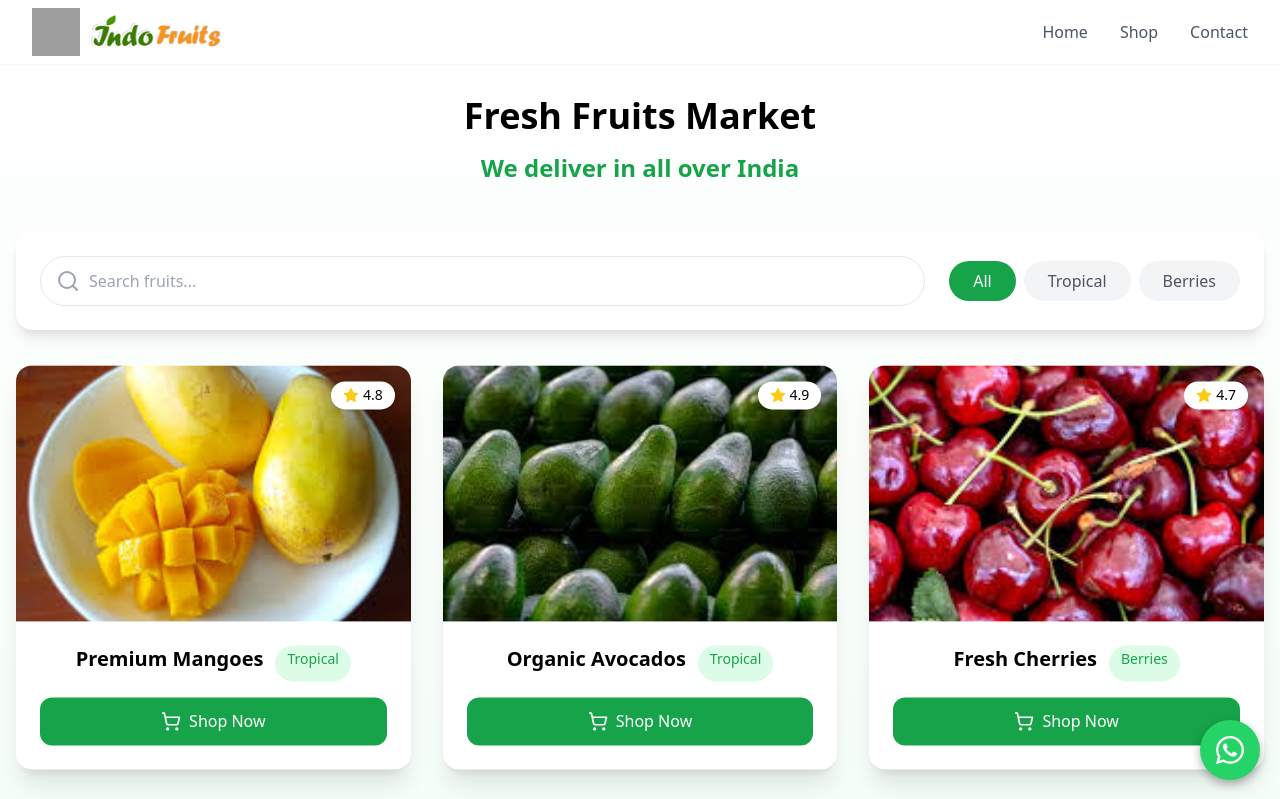
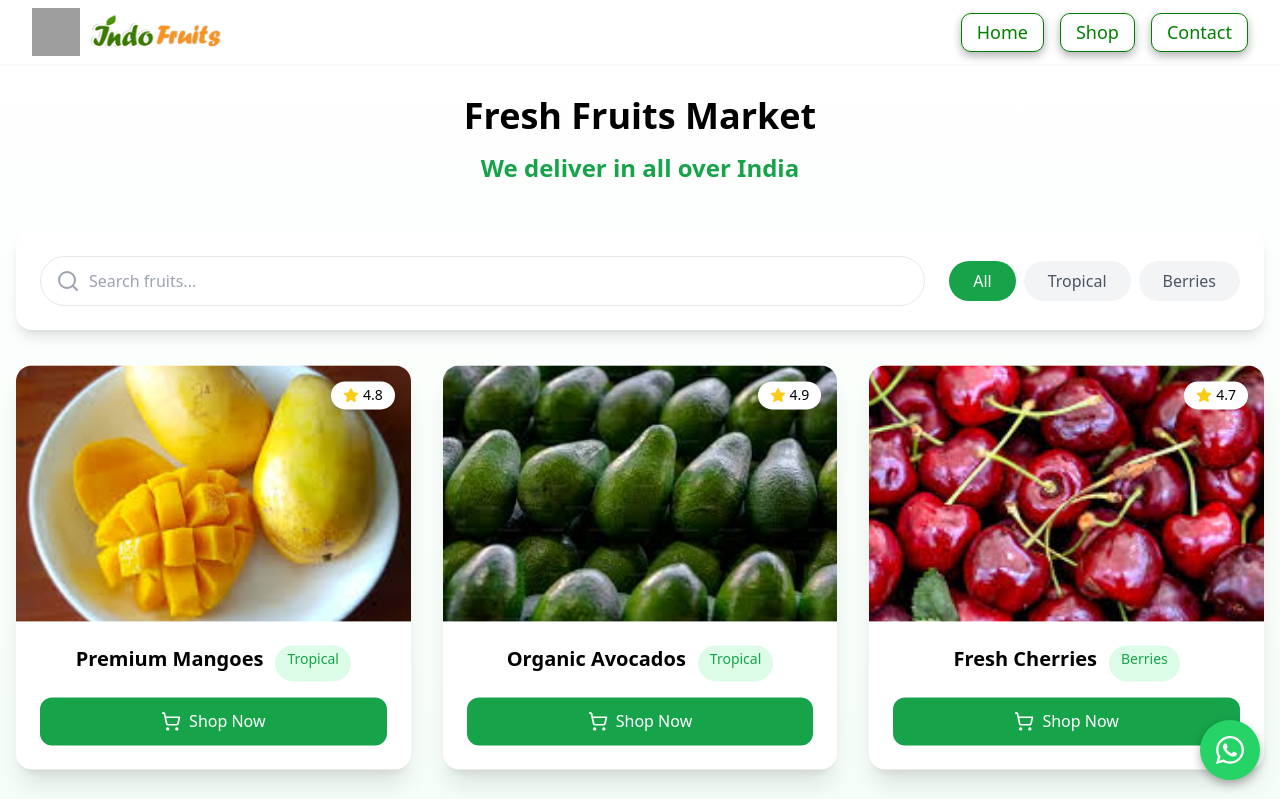
Before and after one commit to RabiaZubair28/indo-fruits, a React (Vite) app: page /shop in a window 1280 px wide. Shown: the top 799 px of the page. Built offline with nearby package versions, Linux system fonts and the light colour scheme; grey boxes are pictures that could not be loaded.

Commit message:
add whatsapp button

```diff
--- a/src/components/Navbar.jsx
+++ b/src/components/Navbar.jsx
@@ -18,22 +18,55 @@ const Navbar = () => {
           </Link>
 
           <div className="hidden md:block">
-            <div className="flex items-center space-x-8">
+            <div className="flex items-center space-x-4">
               <Link
                 to="/"
                 className="text-gray-600 hover:text-green-600 font-medium transition-colors"
+                style={{
+                  backgroundColor: "white", // Light blue
+                  borderRadius: "10px",
+                  border: "1px solid green",
+                  boxShadow: "0 4px 10px rgba(0,0,0,0.3)",
+                  color: "green",
+                  fontSize: "18px",
+                  cursor: "pointer",
+                  paddingInline: "15px",
+                  paddingBlock: "5px",
+                }}
               >
                 Home
               </Link>
               <Link
                 to="/shop"
                 className="text-gray-600 hover:text-green-600 font-medium transition-colors"
+                style={{
+                  backgroundColor: "white", // Light blue
+                  borderRadius: "10px",
+                  border: "1px solid green",
+                  boxShadow: "0 4px 10px rgba(0,0,0,0.3)",
+                  color: "green",
+                  fontSize: "18px",
+                  cursor: "pointer",
+                  paddingInline: "15px",
+                  paddingBlock: "5px",
+                }}
               >
                 Shop
               </Link>
               <Link
                 to="/contact"
                 className="text-gray-600 hover:text-green-600 font-medium transition-colors"
+                style={{
+                  backgroundColor: "white", // Light blue
+                  borderRadius: "10px",
+                  border: "1px solid green",
+                  boxShadow: "0 4px 10px rgba(0,0,0,0.3)",
+                  color: "green",
+                  fontSize: "18px",
+                  cursor: "pointer",
+                  paddingInline: "15px",
+                  paddingBlock: "5px",
+                }}
               >
                 Contact
               </Link>
@@ -63,6 +96,18 @@ const Navbar = () => {
               to="/"
               className="text-gray-600 hover:text-green-600 block px-3 py-2 rounded-md transition-colors"
               onClick={() => setIsOpen(false)}
+              style={{
+                backgroundColor: "white", // Light blue
+                borderRadius: "10px",
+                border: "1px solid green",
+                boxShadow: "0 4px 10px rgba(0,0,0,0.3)",
+                color: "green",
+                textAlign: "center",
+                fontSize: "18px",
+                cursor: "pointer",
+                paddingInline: "15px",
+                paddingBlock: "5px",
+              }}
             >
               Home
             </Link>
@@ -70,6 +115,18 @@ const Navbar = () => {
               to="/shop"
               className="text-gray-600 hover:text-green-600 block px-3 py-2 rounded-md transition-colors"
               onClick={() => setIsOpen(false)}
+              style={{
+                backgroundColor: "white", // Light blue
+                borderRadius: "10px",
+                border: "1px solid green",
+                boxShadow: "0 4px 10px rgba(0,0,0,0.3)",
+                color: "green",
+                textAlign: "center",
+                fontSize: "18px",
+                cursor: "pointer",
+                paddingInline: "15px",
+                paddingBlock: "5px",
+              }}
             >
               Shop
             </Link>
@@ -77,6 +134,18 @@ const Navbar = () => {
               to="/contact"
               className="text-gray-600 hover:text-green-600 block px-3 py-2 rounded-md transition-colors"
               onClick={() => setIsOpen(false)}
+              style={{
+                backgroundColor: "white", // Light blue
+                borderRadius: "10px",
+                border: "1px solid green",
+                boxShadow: "0 4px 10px rgba(0,0,0,0.3)",
+                color: "green",
+                textAlign: "center",
+                fontSize: "18px",
+                cursor: "pointer",
+                paddingInline: "15px",
+                paddingBlock: "5px",
+              }}
             >
               Contact
             </Link>
--- a/src/pages/Shop.jsx
+++ b/src/pages/Shop.jsx
@@ -107,8 +107,8 @@ const CustomModal = ({ children, closeModal }) => {
         </motion.button>
 
         <div className="flex flex-col space-y-4">
-          <div className="flex flex-row justify-center gap-x-1 xs:gap-x-1 sm:gap-x-1 md:gap-x-5 lg:gap-x-5 xl:gap-x-5 xxl:gap-x-5">
-            <h2 className="text-3xl font-bold text-green-600 text-center mb-4">
+          <div className="flex flex-col justify-center items-center mb-3">
+            <h2 className="text-3xl font-bold text-green-600 text-center mb-2">
               Send Us Inquiry!
             </h2>
             <CallButton />
```
